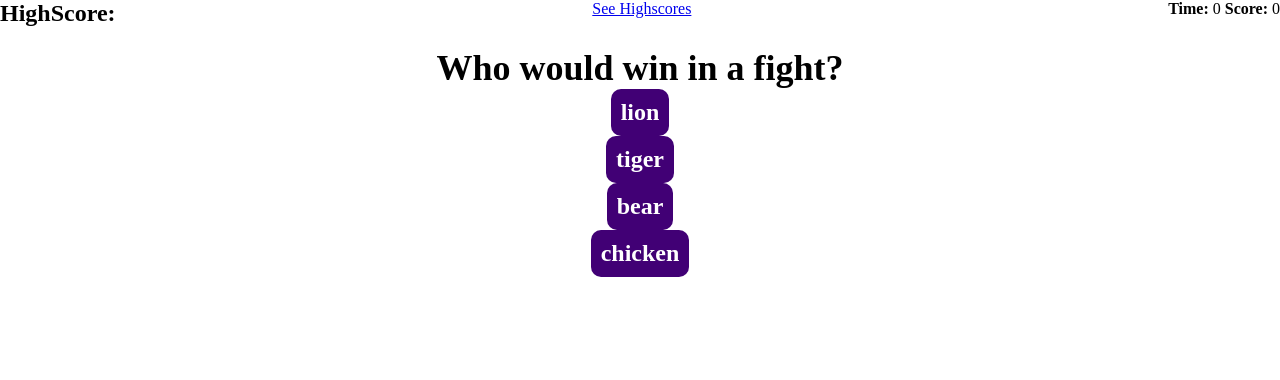
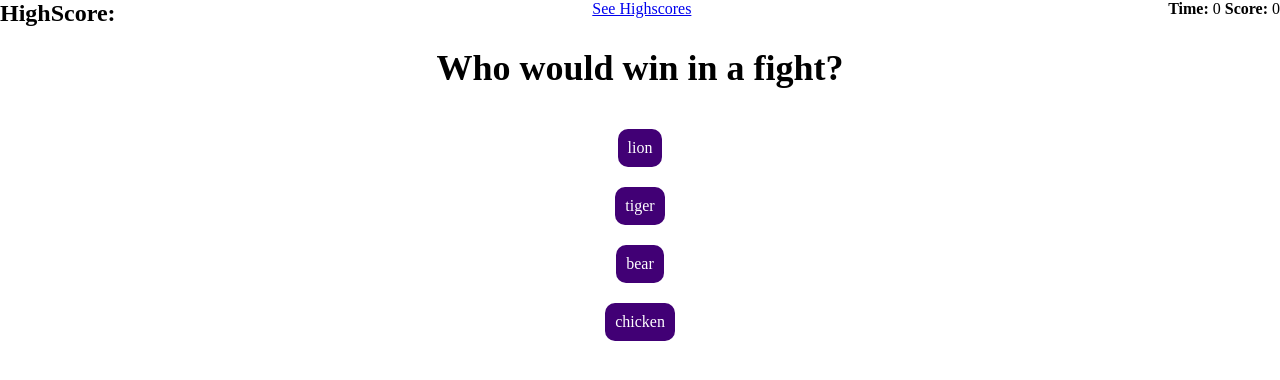
Before and after one commit to CameronSickler/code-quiz, a plain HTML site: page index.html in a window 1280 px wide. Both pictures are taken after a click on the item "Click to Begin". Drawn offline with Linux system fonts and the light colour scheme.

Commit message:
add handle Answer Function

```diff
--- a/assets/css/style.css
+++ b/assets/css/style.css
@@ -32,8 +32,9 @@
     align-items: center;
 }
 
-  #answers {
+  #answerslist {
     display: flex;
+    flex-direction: column;
     justify-content: center;
     align-items: center;
     margin: 10px;
@@ -41,16 +42,20 @@
   }
 
   #answer {
+    margin: 10px;
     padding: 10px;
     border-radius: 10px;
     background-color: var(--tertiary-color);
     color: white;
+    list-style: none;
     text-decoration: none;
   }
 
   .answer {
+    margin: 10px;
     padding: 10px;
     border-radius: 10px;
+    list-style: none;
     background-color: var(--tertiary-color);
     color: white;
     text-decoration: none;
--- a/assets/js/script.js
+++ b/assets/js/script.js
@@ -10,11 +10,11 @@ var countdownEl = document.getElementById('countdown')
 var scoreEl = document.getElementById('score')
 
 var questionsEl = document.getElementById('questions')
-var answersEl = document.getElementById('answers')
+var answersListEl = document.getElementById('answerslist')
 var answerEl = document.getElementById('answer')
 
 var clearH2 = document.getElementById("questions");
-var clearUl = document.getElementById("answers");
+var clearUl = document.getElementById("answerslist");
 var clearLi = document.getElementById("answer");
 
 var allQuestions = [Q1, Q2, Q3]
@@ -45,9 +45,15 @@ function clearElements() {
 }
 
 function handleStartClick() {
-    console.log("get clicked")
+    console.log("start clicked")
     //call functions with perameters
     startQuiz(Q1, Q1A)
+}
+
+function handleAnswerClick() {
+    console.log('answer clicked')
+    //if its question 1 and correct answer run q2 function
+    //if its question 1 and wrong answer run end quiz function
 }
 
 function startQuiz(allQuestions, allAnswers) {
@@ -62,18 +68,29 @@ function startQuiz(allQuestions, allAnswers) {
     h2.innerText = allQuestions
     questionsEl.appendChild(h2)
     // }
+
+    // create an ul element to house li elements
+    var ul = document.createElement('ul')
+    answersListEl.appendChild(ul)
+
+    console.log('created Ul success')
+    console.log(ul)
+
     for (i = 0; i < allAnswers.length; i++) {
-        var ul = document.createElement('ul')
-        ul.className = "answer"
-        ul.innerText = allAnswers[i]
-        questionsEl.appendChild(ul)
+        var li = document.createElement('li')
+        li.innerText = allAnswers[i]
+        li.className = "answer"
+        li.addEventListener('click', handleAnswerClick)
+        answersListEl.appendChild(li)
+        console.log(li)
     }
+
 }
 
 
 function startPage() {
     //clear pre-exsting elements
-    // clearElements();
+    clearElements();
 
     console.log("creating start page...")
 
@@ -84,14 +101,14 @@ function startPage() {
 
     // create an ul element to house li elements
     var ul = document.createElement('ul')
-    answersEl.appendChild(ul)
+    answersListEl.appendChild(ul)
 
     // create li element to act as a button
     var li = document.createElement('li')
     li.innerText = quizBtn
     li.className = "answer"
     li.addEventListener('click', handleStartClick)
-    answerEl.appendChild(li)
+    answersListEl.appendChild(li)
 }
 
 function startTimer() {
--- a/index.html
+++ b/index.html
@@ -29,7 +29,7 @@
 
 
     <!-- ul element used for displaying list of answers -->
-    <ul id="answers">
+    <ul id="answerslist">
 
         <li id="answer">
         </li>
```
